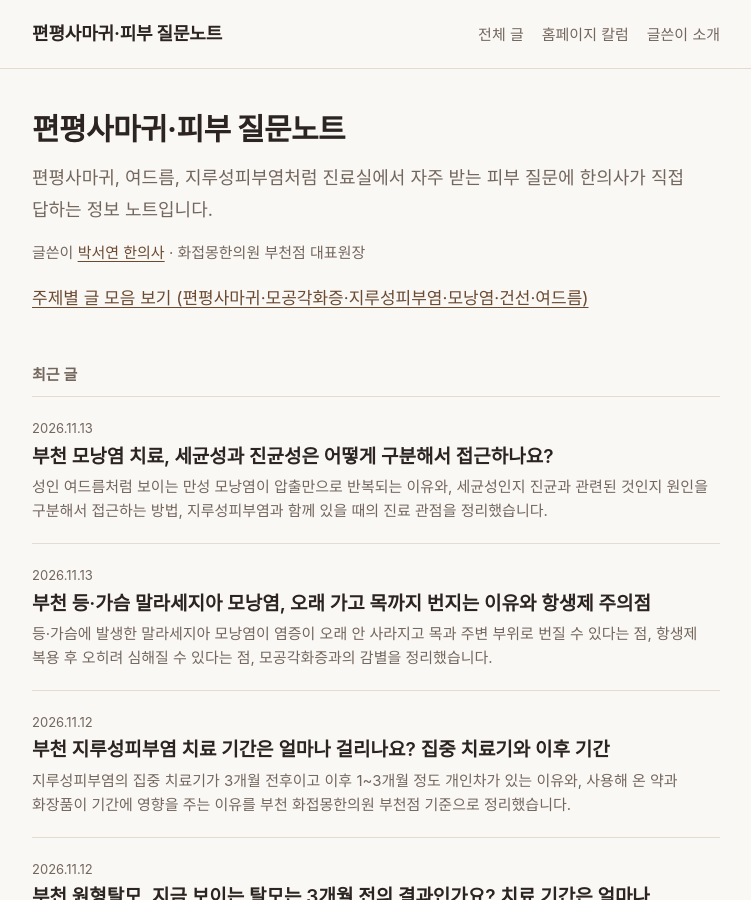
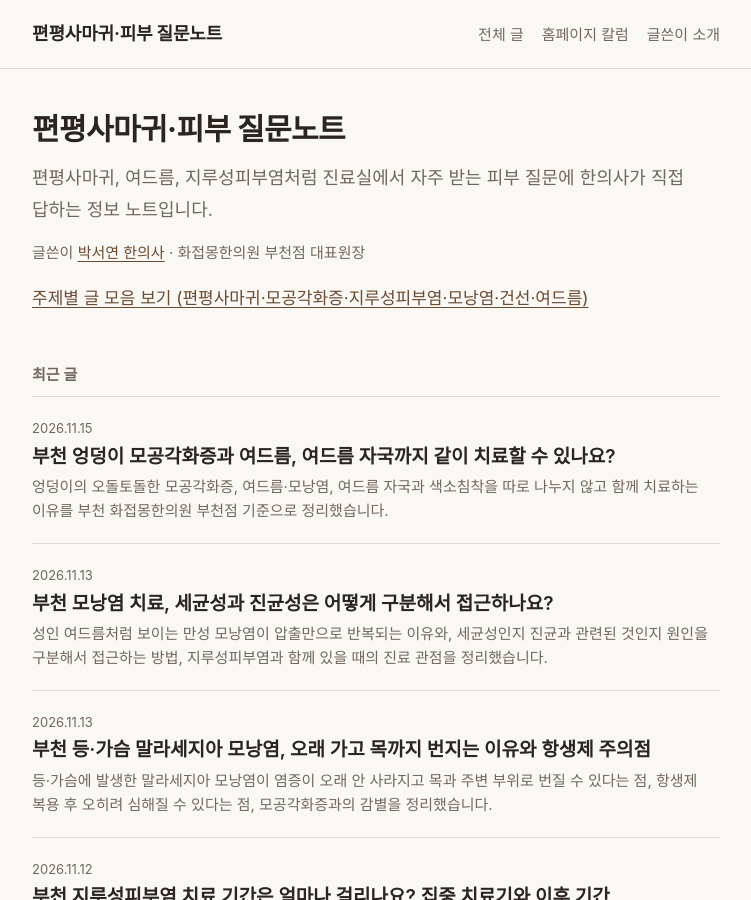
Before and after one commit to HJMbc-Park/HJMbc-Park.github.io, a Jekyll site: the page built from index.html, in a window 1280 px wide and 900 px high. Shown: the whole window, without its empty margins (264-1015 px from the left). Built offline with Jekyll 4.4.1, drawn with Linux system fonts in a browser that asks for light colours; some web fonts are replaced; part of the change alters nothing that is shown.

Commit message:
Add buttock keratosis pilaris + acne mark note and link new column 49105
Co-Authored-By: Claude Sonnet 5.5 <noreply@anthropic.com>
Claude-Session: https://claude.ai/code/session_0169dzRn4bU7KzdNdA9Hnwch

```diff
--- /dev/null
+++ b/_posts/2026-11-15-bucheon-buttock-keratosis-pilaris-acne-mark.md
@@ -0,0 +1,59 @@
+---
+layout: post
+title: "부천 엉덩이 모공각화증과 여드름, 여드름 자국까지 같이 치료할 수 있나요?"
+description: "엉덩이의 오돌토돌한 모공각화증, 여드름·모낭염, 여드름 자국과 색소침착을 따로 나누지 않고 함께 치료하는 이유를 부천 화접몽한의원 부천점 기준으로 정리했습니다."
+date: 2026-11-15 21:40:00 +0900
+answer: "엉덩이의 모공각화증, 여드름·모낭염, 여드름 자국과 색소침착은 함께 있는 경우가 많아서 동시에 같이 치료합니다. 염증이 심하면 염증이 다시 올라오지 않도록 염증 케어까지 함께 합니다. 모공각화증은 온전한 회복까지 2~3개월이 소요될 수 있어서 빠른 치료 계획이 중요합니다."
+faq:
+  - q: "엉덩이에 여드름이 자꾸 올라오는 이유가 무엇인가요?"
+    a: "엉덩이는 마찰이 잦고 땀이 잘 차는 습한 부위라서 여드름과 모낭염이 올라오기 쉽습니다. 모공각화증이 있으면 모공 입구가 막혀 있어 더 그렇습니다."
+  - q: "모공각화증과 여드름 자국을 같이 치료하나요?"
+    a: "네. 모공각화증, 염증, 여드름 자국, 여드름 흉터, 색소침착을 따로 나누지 않고 함께 치료합니다."
+  - q: "염증이 심하면 어떻게 하나요?"
+    a: "염증이 다시 올라오지 않도록 염증 케어까지 함께 합니다."
+  - q: "치료는 얼마나 걸리나요?"
+    a: "모공각화증은 온전한 회복까지 2~3개월이 소요될 수 있어서 빠른 치료 계획이 중요합니다. 개인의 피부 상태에 따라 다를 수 있습니다."
+column_url: "https://www.mongclinic.com/index.php/board/view/column/27/49105"
+column_title: "부천 엉덩이 모공각화증·여드름과 여드름 자국까지 한 번에 깨끗하게 치료할 수 있을까요?"
+---
+
+## 엉덩이에 돌기와 여드름, 자국이 함께 있어요
+
+엉덩이는 **모공각화증**이 흔한 부위입니다. 모공 입구가 막혀 있으니 그 자리에 **여드름이나 모낭염**이 올라오기 쉽고, 가라앉은 자리에는 **자국과 색소**가 남습니다. 그래서 한 가지만 치료하면 다른 것이 계속 남아 있는 것처럼 느껴집니다.
+
+## 따로 치료하지 않고 함께 치료합니다
+
+- 거칠고 오돌토돌한 **돌기**
+- 올라오는 **염증**(여드름·모낭염)
+- 염증이 지나간 **여드름 자국과 흉터**
+- 남아 있는 **색소침착**
+
+이 네 가지를 하나를 치료한 뒤 다음으로 넘어가지 않고 **동시에** 치료합니다. 염증이 심한 분은 염증이 다시 올라오지 않도록 **염증 케어까지 함께** 합니다.
+
+## 첫 진료에서 달라지는 점
+
+첫 진료에서 엉덩이 피부에 어떤 증상이 있는지 확인하고, 염증, 자국과 색소침착, 모공각화증 여부에 따라 치료 계획을 다르게 구성합니다.
+
+## 치료 기간
+
+모공각화증은 온전한 회복까지 **2~3개월**이 소요될 수 있어서 빠른 치료 계획이 중요합니다. 경과는 개인에 따라 다를 수 있습니다.
+
+## 집에서 조심할 점
+
+- 올라온 것을 짜거나 뜯지 않습니다.
+- 몸에 꼭 끼는 옷과 오래 앉아 있는 자세를 줄입니다.
+- 땀이 찬 채로 두지 않고 운동 뒤에는 바로 씻습니다.
+- 치료 중 제모 등 관리는 병행하셔도 괜찮습니다.
+
+모공각화증이 어디까지 발생하는지는 [부천 모공각화증이 생기는 부위]({{ '/posts/keratosis-pilaris-areas/' | relative_url }}) 글을, 여드름으로 오해한 경우는 [부천 모공각화증을 여드름으로 오해했어요]({{ '/posts/keratosis-pilaris-mistaken-for-acne/' | relative_url }}) 글을 참고하세요.
+
+## 진료 전에 알려 주시면 좋은 것
+
+- 돌기와 여드름이 처음 발생한 시기와 범위
+- 지금까지 사용한 연고, 약, 보습제
+- 자국과 색소가 남은 기간
+- 복용 중인 약
+
+## 진료 정보
+
+화접몽한의원 부천점 · 박서연 한의사 · 경기 부천시 원미구 상동 길주로 91 비잔티움 4층 401호 (상동역 인근)
--- a/columns.md
+++ b/columns.md
@@ -20,5 +20,6 @@ permalink: /columns/
 - [부천 여드름이 반복되는 이유, 호르몬만 탓하면 놓치는 것들](https://www.mongclinic.com/index.php/board/view/column/27/49098)
 - [부천 등·가슴 모낭염 반복, 세균인지 진균인지 구분해야 하는 이유](https://www.mongclinic.com/index.php/board/view/column/27/49099)
 - [부천 건선 손발톱 변형·관절 통증, 피부와 함께 확인하는 이유](https://www.mongclinic.com/index.php/board/view/column/27/49100)
+- [부천 엉덩이 모공각화증·여드름과 여드름 자국까지 한 번에 깨끗하게 치료할 수 있을까요?](https://www.mongclinic.com/index.php/board/view/column/27/49105)
 
 [홈으로]({{ '/' | relative_url }}) · [주제별 글 모음]({{ '/topics/' | relative_url }})
```
